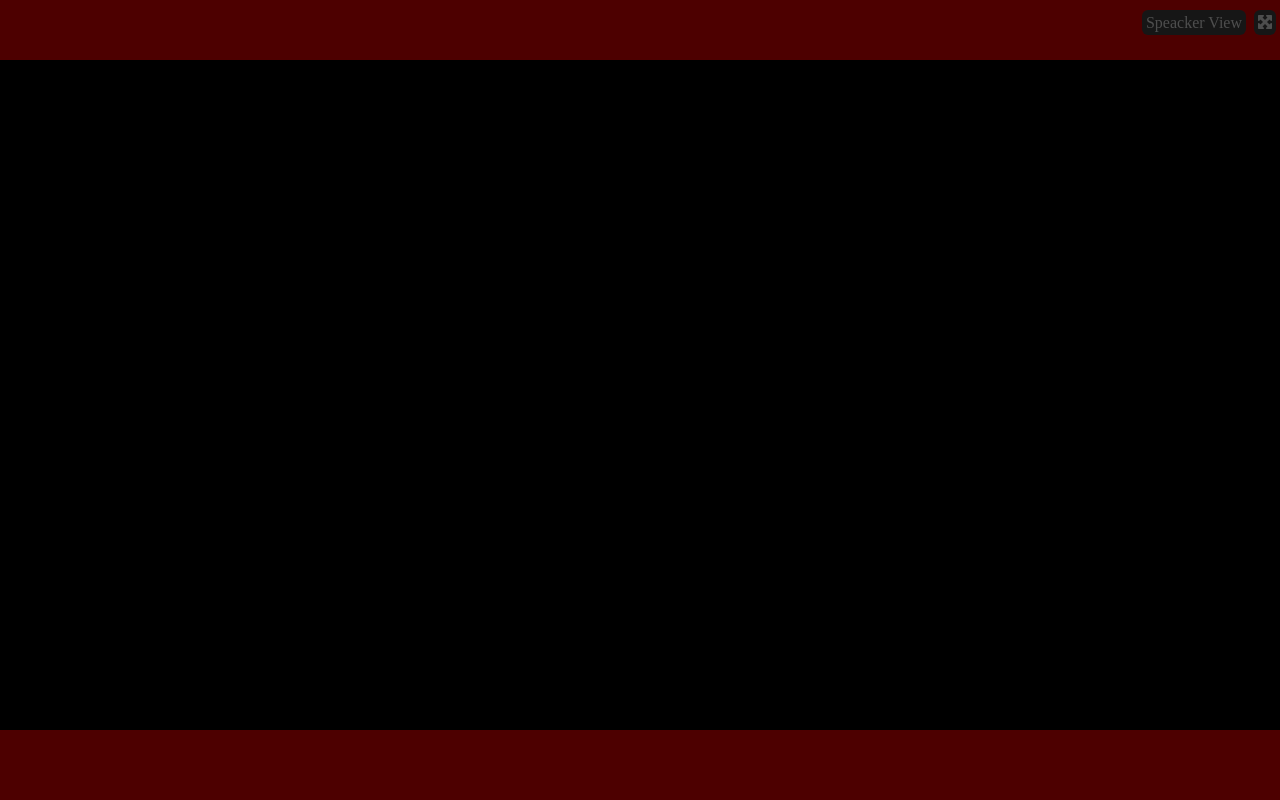
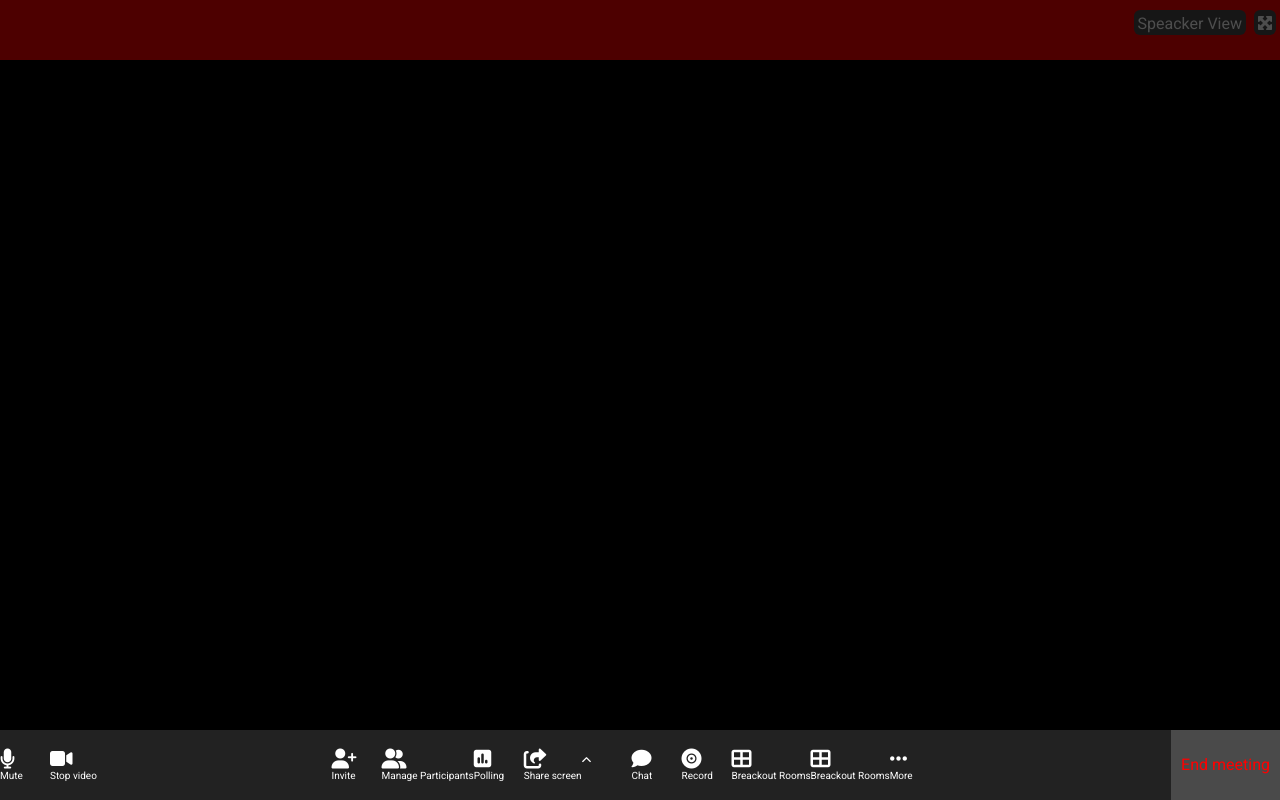
Before and after one commit to luca-gif/html-css-zoom, a plain HTML site: page index.html in a window 1280 px wide. Drawn offline with Linux system fonts and the light colour scheme.

Commit message:
Creazione footer

```diff
--- a/global.css
+++ b/global.css
@@ -6,6 +6,7 @@
 
 body{
   background-color: black;
+  font-family: 'Roboto', sans-serif;
 }
 
 ul li{
--- a/index.html
+++ b/index.html
@@ -6,6 +6,9 @@
   <meta http-equiv="X-UA-Compatible" content="IE=edge">
   <meta name="viewport" content="width=device-width, initial-scale=1.0">
   <title>Zoom</title>
+  <link rel="preconnect" href="https://fonts.googleapis.com">
+  <link rel="preconnect" href="https://fonts.gstatic.com" crossorigin>
+  <link href="https://fonts.googleapis.com/css2?family=Roboto&display=swap" rel="stylesheet">
   <link rel="stylesheet" href="https://cdnjs.cloudflare.com/ajax/libs/font-awesome/6.1.0/css/all.min.css"
     integrity="sha512-10/jx2EXwxxWqCLX/hHth/vu2KY3jCF70dCQB8TSgNjbCVAC/8vai53GfMDrO2Emgwccf2pJqxct9ehpzG+MTw=="
     crossorigin="anonymous" referrerpolicy="no-referrer" />
@@ -26,8 +29,101 @@
 </main>
 
 
-<footer class="debug flex">
+<footer class="flex">
 
+  <div class="items-left flex">
+    <div class="item">
+
+      <i class="fa-solid fa-microphone"></i>
+      <p>Mute</p>
+
+    </div>
+
+    <div class="item">
+
+      <i class="fa-solid fa-video"></i>
+      <p>Stop video</p>
+
+    </div>
+  </div>
+
+  <div class="items-center flex">
+
+    <div class="item">
+
+      <i class="fa-solid fa-user-plus"></i>
+      <p>Invite</p>
+
+    </div>
+
+    <div class="item">
+
+      <i class="fa-solid fa-user-group"></i>
+      <p>Manage Participants</p>
+
+    </div>
+
+    <div class="item">
+
+      <i class="fa-solid fa-square-poll-vertical"></i>
+      <p>Polling</p>
+
+    </div>
+
+    <div class="item">
+
+      <i class="fa-solid fa-share-from-square"></i>
+      <p>Share screen</p>
+
+    </div>
+
+    <div class="item">
+
+      <i id="chevron" class="fa-solid fa-chevron-up"></i>
+
+    </div>
+
+    <div class="item">
+
+      <i class="fa-solid fa-comment"></i>
+      <p>Chat</p>
+
+    </div>
+
+    <div class="item">
+
+      <i class="fa-solid fa-record-vinyl"></i>
+      <p>Record</p>
+
+    </div>
+
+    <div class="item">
+
+      <i class="fa-solid fa-table-cells-large"></i>
+      <p>Breackout Rooms</p>
+
+    </div>
+
+    <div class="item">
+
+      <i class="fa-solid fa-table-cells-large"></i>
+      <p>Breackout Rooms</p>
+
+    </div>
+
+    <div class="item">
+
+      <i class="fa-solid fa-ellipsis"></i>
+      <p>More</p>
+
+    </div>
+  </div>
+
+  <div class="items-right flex">
+
+    <p>End meeting</p>
+
+  </div>
 
 </footer>
 
--- a/style.css
+++ b/style.css
@@ -24,6 +24,39 @@ main{
   overflow-y: auto;
 }
 
+/*
+FOOTER
+*/
+
 footer{
   height: 70px;
+  background-color: #222222;
+  justify-content: space-between;
+  align-items: center;
 }
+
+footer .item{
+  color: white;
+  min-width: 50px;
+}
+
+footer .items-right{
+  background-color: #4a4a4a;
+  height: 100%;
+  line-height: 70px;
+  color: red;
+  padding: 0 10px;
+}
+
+footer .item i{
+  color: white;
+  font-size: 20px;
+}
+
+footer .item p{
+  font-size: 10px;
+}
+
+#chevron{
+  font-size: 10px;
+}
```
Also changed, not shown: utils.css (line endings or trailing spaces).
